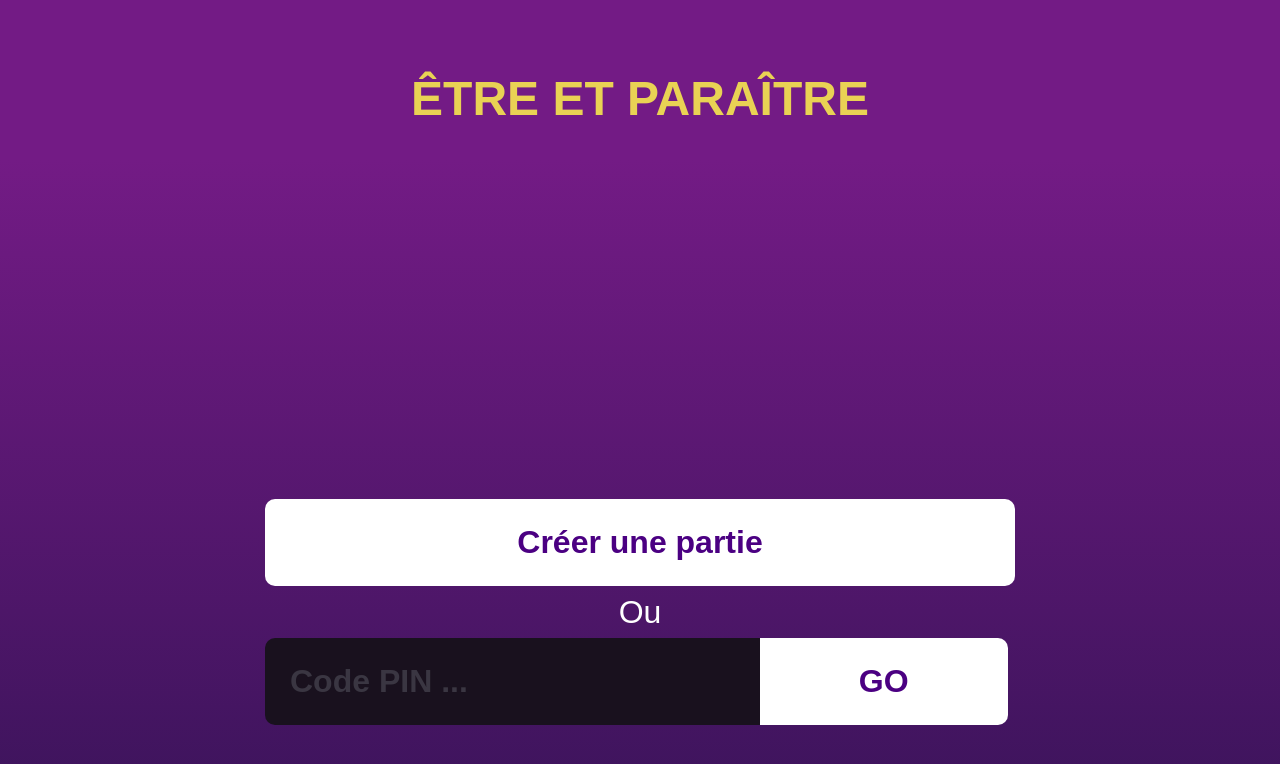
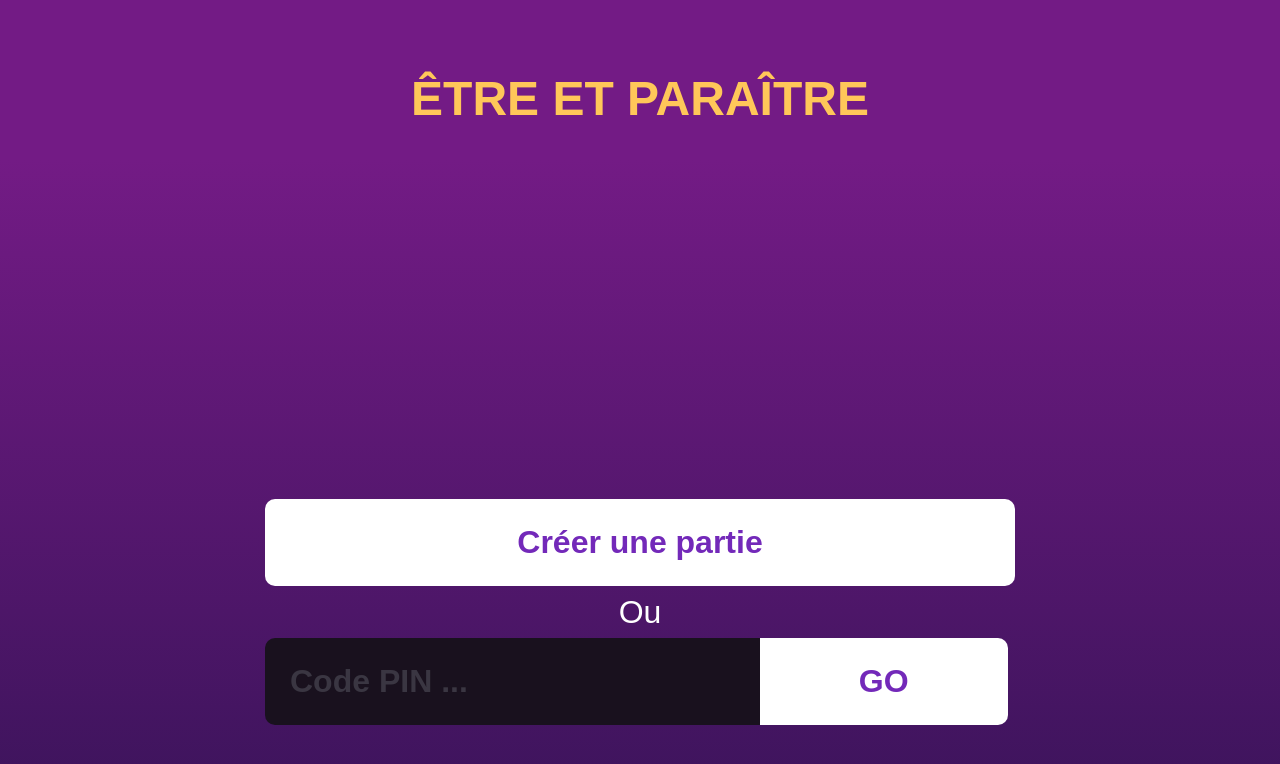
Before and after one commit to romiki31/etre-et-paraitre-frontend, a React (Create React App) app: page / in a window 1280 px wide. Shown: the top 764 px of the page. Built offline with nearby package versions, Linux system fonts and the light colour scheme; no server answers.

Commit message:
debug proxy

```diff
--- a/src/index.css
+++ b/src/index.css
@@ -135,10 +135,10 @@ body,
 @import url("https://fonts.googleapis.com/css2?family=Belanosima:wght@400;600;700&display=swap");
 
 :root {
-  --primary-color: #4b0082;
+  --primary-color: #7329b9;
   --secondary-color: #19111e;
   --third-color: #3a3642;
-  --accent-color: #e9d254;
+  --accent-color: #ffc759;
 }
 
 body {
--- a/src/setupProxy.js
+++ b/src/setupProxy.js
@@ -6,6 +6,7 @@ module.exports = function (app) {
     createProxyMiddleware({
       target: "http://localhost:5001",
       changeOrigin: true,
+      ws: true,
     })
   );
 };
```
Also changed, not shown: server.js (+5 -5 lines).
